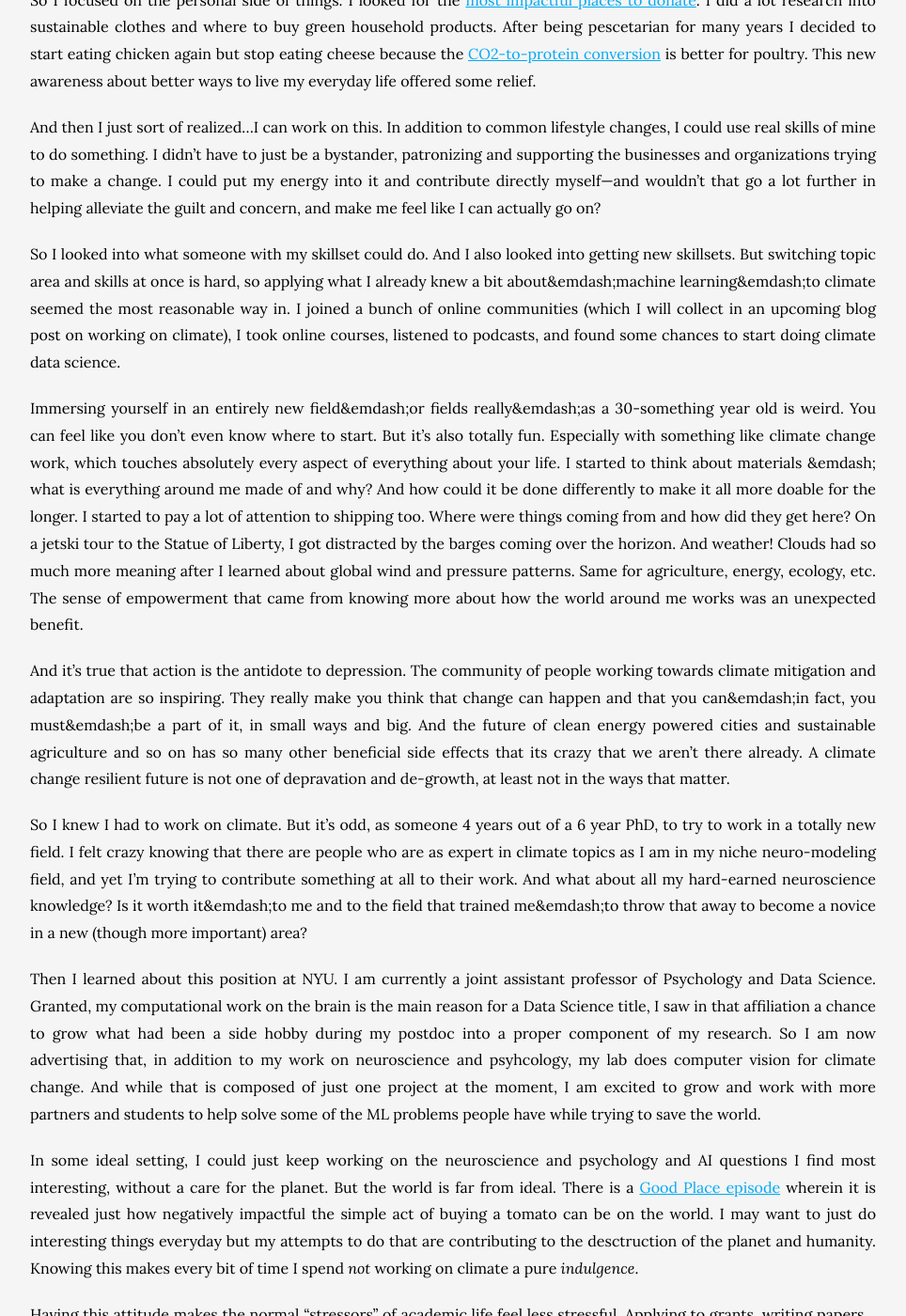
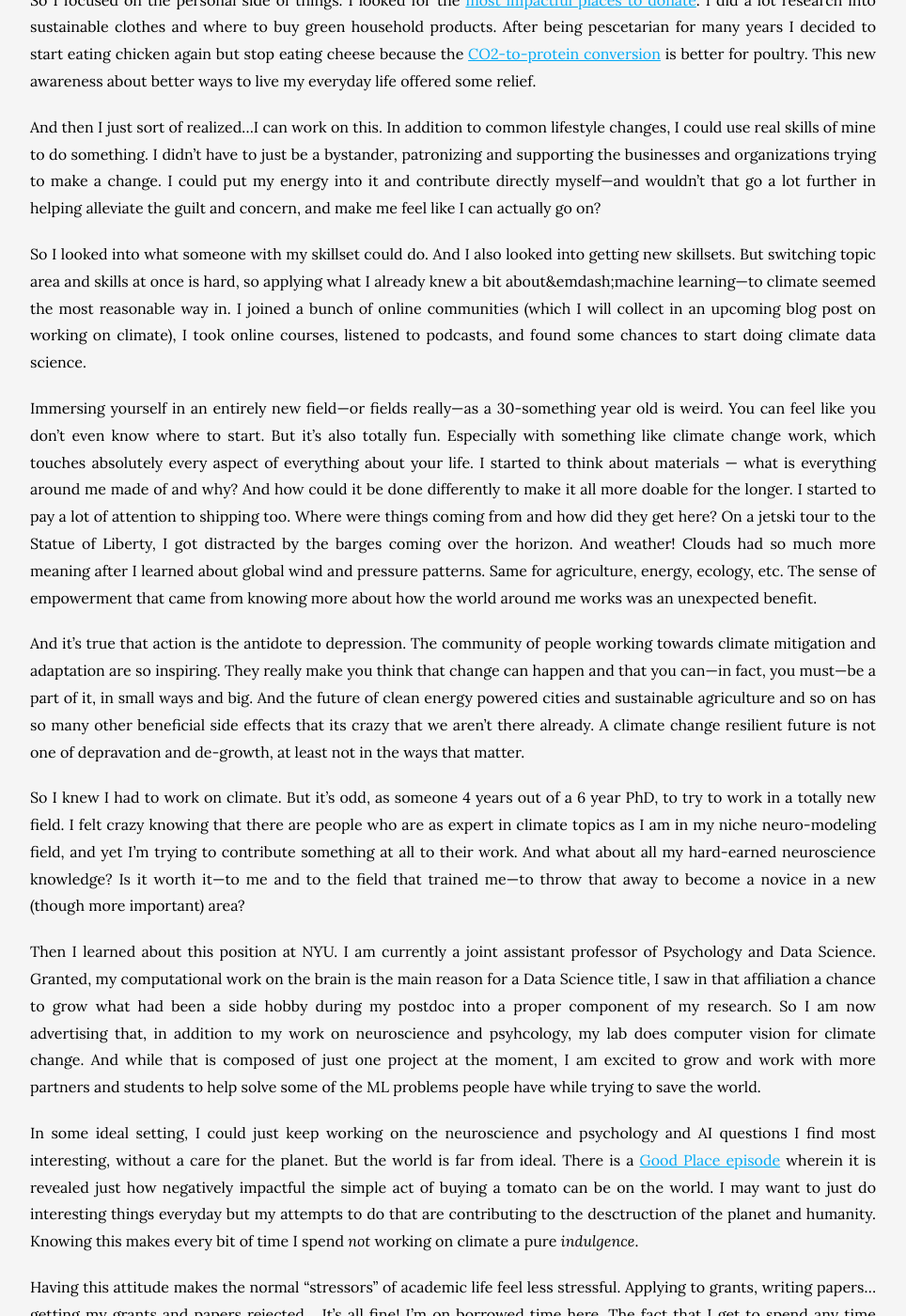
Before and after one commit to Lindsay-Lab/lindsay-lab.github.io, a Jekyll site: the page built from _posts/2022-10-18-explaining-myself.md, in a window 1280 px wide and 1400 px high, scrolled down 1062 px. Shown: the whole window at 94% size, without its empty margins (158-1122 px from the left). Built offline with Jekyll 4.4.1, drawn with Linux system fonts in a browser that asks for light colours; nearby versions of some CDN libraries; some of the changed lines change nothing that is shown; some of the changed text lies outside the part shown.

Commit message:
Update 2022-10-18-explaining-myself.md
fixed emdash and figure

```diff
--- a/_posts/2022-10-18-explaining-myself.md
+++ b/_posts/2022-10-18-explaining-myself.md
@@ -17,19 +17,19 @@ At some point during the pandemic, I got really into reading about climate chang
 
 And it was devasting and paralyzing.
 
-Once I had really internalized it, I couldn't stop thinking about the impact of my every move: the temperature I set my home to, every item of food I puchased, any time spent in a car. Simply existing&mdash;especially with a small child and all the cheap and disposable items that seem to inevitably come along with them&emdash;felt untenable. The Onion headline ["Amount Of Water Man Just Used To Wash Dish To Be Prize Of Hand-To-Hand Combat Match In 2065"](https://www.theonion.com/amount-of-water-man-just-used-to-wash-dish-to-be-prize-1819578198) ran through my head more as prophecy than satire. My husband and I listened to a [This American Life episode](https://www.thisamericanlife.org/748/transcript) about a father who ruined his family by forcing them into further and further extremes of climate activism. We talked about how his actions were crazy, but also in a way, he was *right*, wasn't he? I didn’t want to do that, but I had to do something.
+Once I had really internalized it, I couldn't stop thinking about the impact of my every move: the temperature I set my home to, every item of food I puchased, any time spent in a car. Simply existing&mdash;especially with a small child and all the cheap and disposable items that seem to inevitably come along with them&mdash;felt untenable. The Onion headline ["Amount Of Water Man Just Used To Wash Dish To Be Prize Of Hand-To-Hand Combat Match In 2065"](https://www.theonion.com/amount-of-water-man-just-used-to-wash-dish-to-be-prize-1819578198) ran through my head more as prophecy than satire. My husband and I listened to a [This American Life episode](https://www.thisamericanlife.org/748/transcript) about a father who ruined his family by forcing them into further and further extremes of climate activism. We talked about how his actions were crazy, but also in a way, he was *right*, wasn't he? I didn’t want to do that, but I had to do something.
 
 So I focused on the personal side of things. I looked for the [most impactful places to donate](https://www.vox.com/future-perfect/2019/12/2/20976180/climate-change-best-charities-effective-philanthropy). I did a lot research into sustainable clothes and where to buy green household products. After being pescetarian for many years I decided to start eating chicken again but stop eating cheese because the [CO2-to-protein conversion](https://ourworldindata.org/grapher/ghg-per-protein-poore) is better for poultry. This new awareness about better ways to live my everyday life offered some relief.
 
 And then I just sort of realized...I can work on this. In addition to common lifestyle changes, I could use real skills of mine to do something. I didn't have to just be a bystander, patronizing and supporting the businesses and organizations trying to make a change. I could put my energy into it and contribute directly myself&mdash;and wouldn’t that go a lot further in helping alleviate the guilt and concern, and make me feel like I can actually go on?
 
-So I looked into what someone with my skillset could do. And I also looked into getting new skillsets. But switching topic area and skills at once is hard, so applying what I already knew a bit about&emdash;machine learning&emdash;to climate seemed the most reasonable way in. I joined a bunch of online communities (which I will collect in an upcoming blog post on working on climate), I took online courses, listened to podcasts, and found some chances to start doing climate data science.
+So I looked into what someone with my skillset could do. And I also looked into getting new skillsets. But switching topic area and skills at once is hard, so applying what I already knew a bit about&emdash;machine learning&mdash;to climate seemed the most reasonable way in. I joined a bunch of online communities (which I will collect in an upcoming blog post on working on climate), I took online courses, listened to podcasts, and found some chances to start doing climate data science.
 
-Immersing yourself in an entirely new field&emdash;or fields really&emdash;as a 30-something year old is weird. You can feel like you don't even know where to start. But it's also totally fun. Especially with something like climate change work, which touches absolutely every aspect of everything about your life.  I  started to think about materials &emdash; what is everything around me made of and why? And how could it be done differently to make it all more doable for the longer. I started to pay a lot of attention to shipping too. Where were things coming from and how did they get here? On a jetski tour to the Statue of Liberty, I got distracted by the barges coming over the horizon. And weather! Clouds had so much more meaning after I learned about global wind and pressure patterns. Same for agriculture, energy, ecology, etc. The sense of empowerment that came from knowing more about how the world around me works was an unexpected benefit.
+Immersing yourself in an entirely new field&mdash;or fields really&mdash;as a 30-something year old is weird. You can feel like you don't even know where to start. But it's also totally fun. Especially with something like climate change work, which touches absolutely every aspect of everything about your life.  I  started to think about materials &mdash; what is everything around me made of and why? And how could it be done differently to make it all more doable for the longer. I started to pay a lot of attention to shipping too. Where were things coming from and how did they get here? On a jetski tour to the Statue of Liberty, I got distracted by the barges coming over the horizon. And weather! Clouds had so much more meaning after I learned about global wind and pressure patterns. Same for agriculture, energy, ecology, etc. The sense of empowerment that came from knowing more about how the world around me works was an unexpected benefit.
 
-And it's true that action is the antidote to depression. The community of people working towards climate mitigation and adaptation are so inspiring. They really make you think that change can happen and that you can&emdash;in fact, you must&emdash;be a part of it, in small ways and big. And the future of clean energy powered cities and sustainable agriculture and so on has so many other beneficial side effects that its crazy that we aren't there already. A climate change resilient future is not one of depravation and de-growth, at least not in the ways that matter.
+And it's true that action is the antidote to depression. The community of people working towards climate mitigation and adaptation are so inspiring. They really make you think that change can happen and that you can&mdash;in fact, you must&mdash;be a part of it, in small ways and big. And the future of clean energy powered cities and sustainable agriculture and so on has so many other beneficial side effects that its crazy that we aren't there already. A climate change resilient future is not one of depravation and de-growth, at least not in the ways that matter.
 
-So I knew I had to work on climate. But it's odd, as someone 4 years out of a 6 year PhD, to try to work in a totally new field. I felt crazy knowing that there are people who are as expert in climate topics as I am in my niche neuro-modeling field, and yet I'm trying to contribute something at all to their work. And what about all my hard-earned neuroscience knowledge? Is it worth it&emdash;to me and to the field that trained me&emdash;to throw that away to become a novice in a new (though more important) area?
+So I knew I had to work on climate. But it's odd, as someone 4 years out of a 6 year PhD, to try to work in a totally new field. I felt crazy knowing that there are people who are as expert in climate topics as I am in my niche neuro-modeling field, and yet I'm trying to contribute something at all to their work. And what about all my hard-earned neuroscience knowledge? Is it worth it&mdash;to me and to the field that trained me&mdash;to throw that away to become a novice in a new (though more important) area?
 
 Then I learned about this position at NYU. I am currently a joint assistant professor of Psychology and Data Science. Granted, my computational work on the brain is the main reason for a Data Science title, I saw in that affiliation a chance to grow what had been a side hobby during my postdoc into a proper component of my research. So I am now advertising that, in addition to my work on neuroscience and psyhcology, my lab does computer vision for climate change. And while that is composed of just one project at the moment, I am excited to grow and work with more partners and students to help solve some of the ML problems people have while trying to save the world.
 
@@ -41,5 +41,7 @@ It also turns out that I find the climate work pretty academically stimulating.
 
 To be clear, I don’t know if any of this will work out. I don’t know if academia is built for this kind of split interest. I don’t even really know how I'll run my lab yet, logisitically, with such different projects going on. But as [climate futurist and writer Alex Steffen](https://alexsteffen.substack.com/p/discontinuity-is-the-job) so beautifully informs us, discontinuity is the job. The way things were done in a pre-climate-change-aware era are no indication of how they will be done now. The change is coming, one way or another. And this is one small change I'm making.
 
-I aimed to make my lab logo gently reflect the lab's mixed priorities. I played around with the text-to-image generator [Craiyon](https://www.craiyon.com/) and ended up with prompt along the lines of "brain with a sun in it logo". One of the outputs was this pretty nice blue and yellow brain that I covered in purple to make it more NYU-y. The more I look at, the more I appreciate how much it represents: the sun and the blue indicate the climate, its placement near the occipital lobe highlights the visual system, and the sun's reach across the brain captures the concept of attention&emdash;another favorite topic of mine. If a simple AI-generated lab logo can make it all work together, then hopefully I can too.
-![Lindsay Lab logo](/images/plogo.png)
+I aimed to make my lab logo gently reflect the lab's mixed priorities. I played around with the text-to-image generator [Craiyon](https://www.craiyon.com/) and ended up with prompt along the lines of "brain with a sun in it logo". One of the outputs was this pretty nice blue and yellow brain that I covered in purple to make it more NYU-y. The more I look at, the more I appreciate how much it represents: the sun and the blue indicate the climate, its placement near the occipital lobe highlights the visual system, and the sun's reach across the brain captures the concept of attention&mdash;another favorite topic of mine. If a simple AI-generated lab logo can make it all work together, then hopefully I can too.
+<p align="center">
+  <img src="/images/plogo.png" />
+</p>
```
